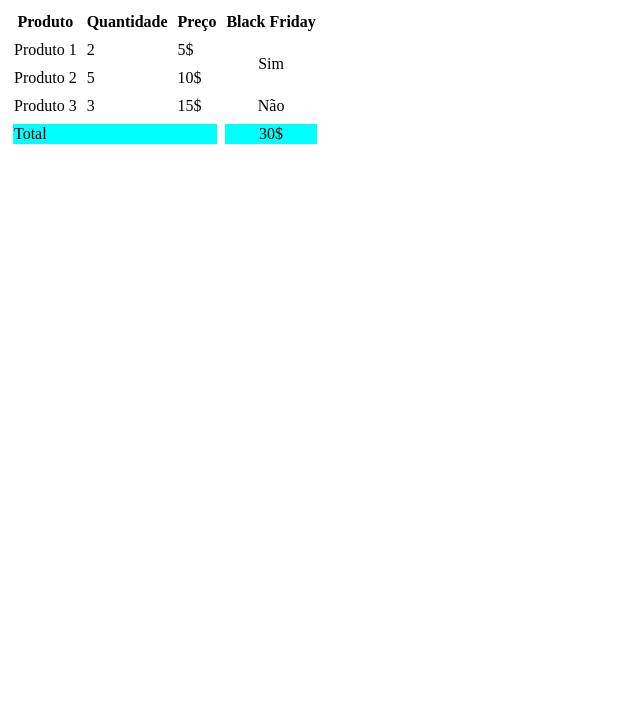
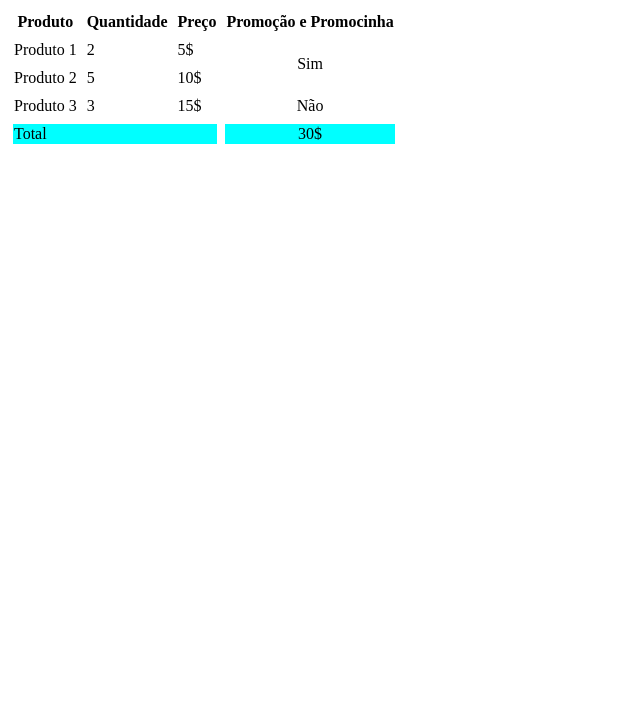
Before and after one commit to DennisFagundes/aula-tabela-git-teste, a plain HTML site: page index.html in a window 1280 px wide. Shown: the part 73-800 px from the top of the page, without its empty margins (0-640 px from the left). Drawn offline with Linux system fonts and the light colour scheme.

Commit message:
trocado de blakc fryday para promocao

```diff
--- a/index.html
+++ b/index.html
@@ -24,7 +24,7 @@
                 <th>Produto</th>
                 <th>Quantidade</th>
                 <th>Preço</th>
-                <th>Black Friday</th>
+                <th>Promoção e Promocinha</th>
             </tr>
         </thead>
 
```
